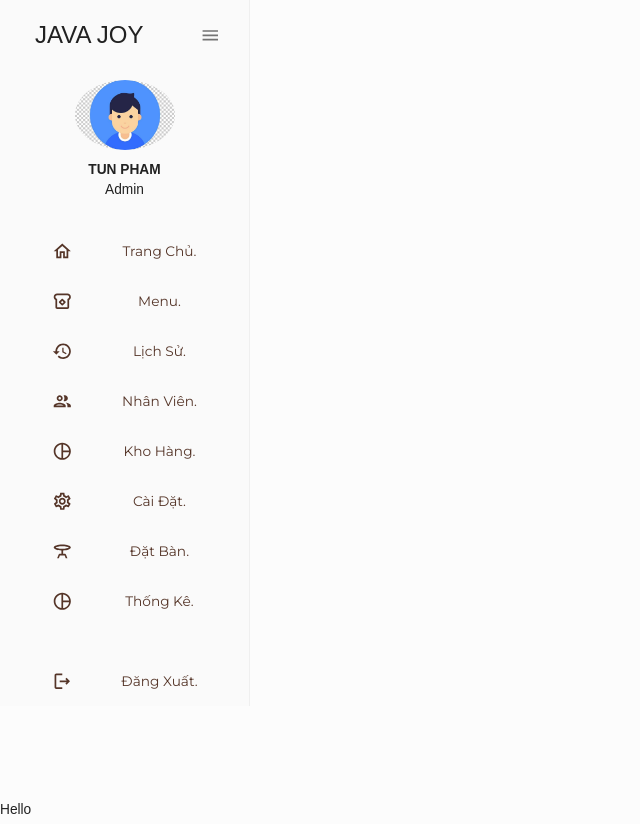
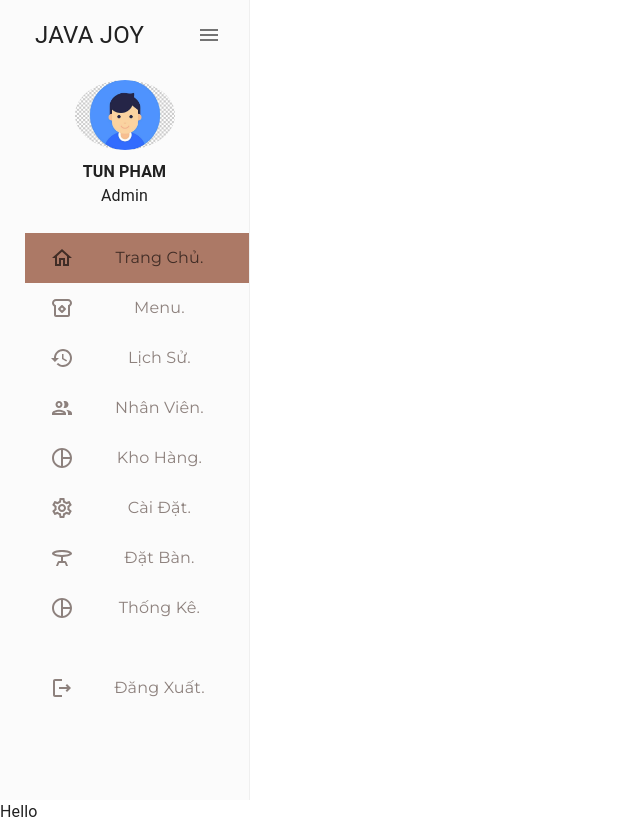
Before and after one commit to bichngoc55/CoffeeShopManagement, a React (Create React App) app in the folder coffeeshop/: page /home in a window 1280 px wide. Shown: the whole page, without its empty margins (0-640 px from the left). Built offline with nearby package versions, Linux system fonts and the light colour scheme.

Commit message:
submit something

```diff
--- a/coffeeshop/src/App.css
+++ b/coffeeshop/src/App.css
@@ -36,3 +36,8 @@
     transform: rotate(360deg);
   }
 }
+.switch-container {
+  z-index: 1;
+  position: fixed;
+  left: 1350px;
+}
--- a/coffeeshop/src/App.js
+++ b/coffeeshop/src/App.js
@@ -7,23 +7,47 @@ import { useSelector } from "react-redux";
 import { useMemo } from "react";
 import LoginPage from "./pages/Login/Login";
 import DashBoard from "./components/dashBoard/dashBoard";
+import Paper from "@mui/material/Paper";
 import { useState } from "react";
 import NavBar from "./components/navBar/navBar";
+import useMediaQuery from "@mui/material/useMediaQuery";
+import { Switch } from "@mui/material";
+
 // import HomePage from "./pages/HomePage";
 // import OrderPage from "./pages/OrderPage";
 
 function App() {
-  const mode = useSelector((state) => state.mode);
-  const theme = useMemo(() => createTheme(themeSettings(mode)), [mode]);
+  // const mode = useSelector((state) => state.mode);
+  // const theme = useMemo(() => createTheme(themeSettings(mode)), [mode]);
   //const isAuth = Boolean(useSelector((state) => state.token));
   const [isSidebar, setIsSidebar] = useState(true);
+  const prefersDarkMode = useMediaQuery("(prefers-color-scheme: dark)");
+  const [mode, setMode] = useState(prefersDarkMode);
+  const appTheme = createTheme({
+    palette: {
+      mode: mode ? "dark" : "light",
+    },
+  });
+  const handleChange = () => {
+    if (mode) {
+      setMode(false);
+    } else {
+      setMode(true);
+    }
+  };
   return (
     <div className="App">
       <BrowserRouter>
-        <ThemeProvider theme={theme}>
+        <ThemeProvider theme={appTheme}>
           <CssBaseline />
-
-          <DashBoard isSidebar={isSidebar} />
+          <div className="switch-container">
+            <Switch
+              checked={mode}
+              onChange={handleChange}
+              inputProps={{ "aria-label": "controlled" }}
+            />
+          </div>
+          <DashBoard />
           {/* <NavBar setIsSidebar={setIsSidebar} /> */}
           <Routes>
             <Route path="/login" element={<LoginPage />} />
@@ -39,5 +63,4 @@ function App() {
     </div>
   );
 }
-
 export default App;
--- a/coffeeshop/src/components/dashBoard/dashBoard.jsx
+++ b/coffeeshop/src/components/dashBoard/dashBoard.jsx
@@ -13,15 +13,19 @@ import FreeBreakfastOutlinedIcon from "@mui/icons-material/FreeBreakfastOutlined
 import HistoryOutlinedIcon from "@mui/icons-material/HistoryOutlined";
 import { useState } from "react";
 import TableBarOutlinedIcon from "@mui/icons-material/TableBarOutlined";
-import userEvent from "@testing-library/user-event";
 import { BreakfastDiningOutlined } from "@mui/icons-material";
+import { Switch } from "@mui/material";
 
 const Item = ({ title, to, icon, selected, setSelected }) => {
   return (
     <MenuItem
       active={selected === title}
+      //   style={{
+      //     color: "#553528",
+      //   }}
       style={{
-        color: "#553528",
+        color: selected === title ? "#412D26" : "#8D817D",
+        backgroundColor: selected === title ? "#AC7966" : "transparent",
       }}
       onClick={() => setSelected(title)}
       icon={icon}
@@ -31,13 +35,18 @@ const Item = ({ title, to, icon, selected, setSelected }) => {
   );
 };
 
-const DashBoard = () => {
+const DashBoard = ({ handleChange, mode }) => {
   const theme = useTheme();
   const colors = themeSettings(theme.palette.mode);
   const [isCollapsed, setIsCollapsed] = useState(false);
-  const [selected, setSelected] = useState("Dashboard");
+  const [selected, setSelected] = useState("Trang Chủ");
   return (
-    <Sidebar collapsed={isCollapsed}>
+    <Sidebar
+      collapsed={isCollapsed}
+      style={{
+        height: "100vh",
+      }}
+    >
       <Menu
         menuItemStyles={{
           button: {
```
